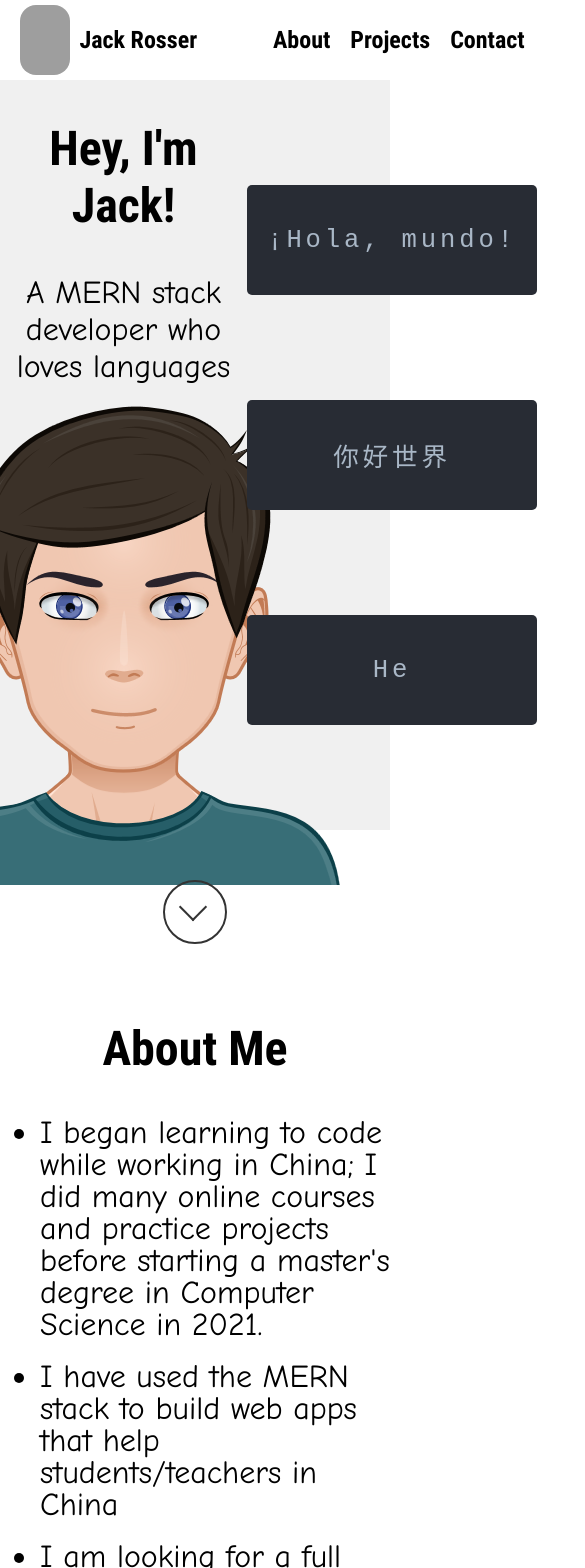
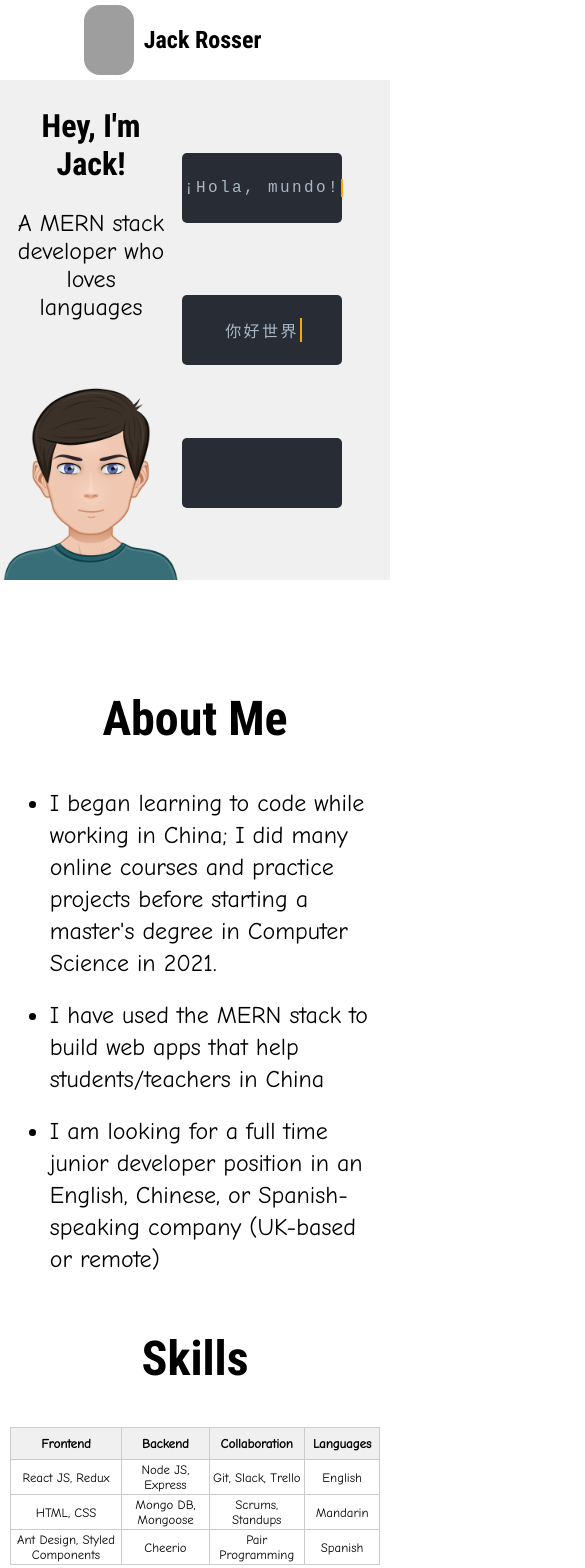
Before and after one commit to Remitito/portfolio, a React (Vite) app: page / in a window 390 px wide. Shown: the top 1568 px of the page, 585 px wide, since content can reach past the window. Built offline with nearby package versions, Linux system fonts and the light colour scheme; grey boxes are pictures that could not be loaded.

Commit message:
Added responsive display for mobile screens

```diff
--- a/index.html
+++ b/index.html
@@ -3,7 +3,7 @@
   <head>
     <meta charset="UTF-8" />
     <link rel="icon" type="image/svg+xml" href="/vite.svg" />
-    <meta name="viewport" content="width=device-width, initial-scale=1.0" />
+    <meta name="viewport" content="initial-scale=1.0, width=device-width" />
     <title>Jack Rosser's Portfolio</title>
   </head>
   <body>
--- a/src/App.css
+++ b/src/App.css
@@ -2,3 +2,26 @@
   .sections {
     margin-top: 60px;
   }
+
+
+.homeSection {
+  height: 800px;
+}
+
+.contactSection {
+  background-color: #f0f0f0;
+  height: 500px;
+}
+
+@media only screen and (max-width: 767px) {
+  .homeSection {
+    height: 570px;
+    padding: 0;
+    width: 100vw;
+  }
+
+  .contactSection {
+    background-color: #f0f0f0;
+    height: 700px;
+  }
+}
--- a/src/App.jsx
+++ b/src/App.jsx
@@ -12,7 +12,7 @@ const App = () => {
     <div>
       <Navbar/>
       <div className="sections">
-      <Element style={{height: "800px"}} name="home">
+      <Element className='homeSection' name="home">
           <Home />
       </Element>
         <Element  name="about">
@@ -21,7 +21,7 @@ const App = () => {
         <Element  name="projects">
           <Projects />
         </Element>
-        <Element style={{backgroundColor: "#f0f0f0", height: "500px"}} name="contact">
+        <Element className='contactSection' name="contact">
           <Contact />
         </Element>
       </div>
--- a/src/assets/About.css
+++ b/src/assets/About.css
@@ -125,3 +125,61 @@ table {
       width: 100%;
     }
   }
+
+  @media only screen and (max-width: 767px) {
+    .scrollCont {
+      display: none;
+    }
+
+    .aboutHeading {
+        font-family: "Roboto";
+        font-size: 3rem;
+        text-align: center;
+    }
+
+    .aboutMain {
+      flex-direction: column;
+      margin-top: 0px;
+    }
+
+    .leftAboutSection, .rightAboutSection {
+      margin: auto;
+      width: 95%;
+    }
+
+    .aboutList li {
+      font-family: Comic;
+      font-size: 1.5rem;
+      line-height: 2rem;
+      margin-top: 20px;
+    }
+
+
+
+    table {
+      font-family: Comic;
+      font-size: 0.8rem;
+        border-collapse: collapse;
+      }
+
+      th {
+        background-color: #f0f0f0;
+        border: 1px solid #ccc;
+        padding: 8px;
+        text-align: center;
+      }
+
+      td {
+        border: 1px solid #ccc;
+        padding: 2px;
+        text-align: center;
+      }
+
+      tr:hover {
+        background-color: #f0f0f0;
+      }
+
+      .basicCol {
+        display: none;
+      }
+  }
--- a/src/assets/Contact.css
+++ b/src/assets/Contact.css
@@ -13,6 +13,8 @@
 .contactHeader {
     font-family: Roboto;
     font-size: 3rem;
+    margin-top: 20px;
+    margin-bottom: 20px;
 }
 .contactLeft {
     display: flex;
@@ -101,3 +103,25 @@
 .downloadText {
     font-size: 2.5rem;
 }
+
+@media only screen and (max-width: 767px) {
+    .contactMain {
+        flex-direction: column;
+        margin-top: 150px;
+        align-items: center;
+    }
+    .contactHeader {
+        margin-top: 20px;
+        margin-bottom: 10px;
+        width: 100%;
+    }
+    .contactLeft, .contactRight {
+        align-items: center;
+        justify-content: center;
+        text-align: center;
+        width: 100%;
+    }
+    .contactItemInfo, .contactItemLink {
+        font-size: 1.5rem;
+    }
+}
--- a/src/assets/Home.css
+++ b/src/assets/Home.css
@@ -2,29 +2,7 @@
     font-family: 'Comic';
     src: url('../assets/fonts/ComicNeue-Regular.ttf');
 }
-@font-face {
-    font-family: 'Matador';
-    src: url('../assets/fonts/Matador-YzDj.ttf');
-}
 
-@font-face {
-    font-family: 'SnickerSnack';
-    src: url('../assets/fonts/SnickerSnack-BgDV.ttf');
-}
-
-@font-face {
-    font-family: 'SonOfTime';
-    src: url('../assets/fonts/Sonoftime-KwYA.ttf');
-}
-
-@font-face {
-    font-family: 'SmileySans';
-    src: url("../assets//fonts/SmileySans-Oblique.ttf");
-}
-@font-face {
-    font-family: 'Chopic';
-    src: url('../assets/fonts/Chopic3DFreeVersionRegular-MVqvv.ttf');
-}
 
 @font-face {
     font-family: 'Roboto';
@@ -46,7 +24,7 @@
     flex-direction: column;
     justify-content: space-between;
     text-align: center;
-    width: 60%;
+    width: auto;
 }
 
 .homeRight {
@@ -54,7 +32,7 @@
     display: flex;
     flex-direction: column;
     justify-content: space-evenly;
-    width: 35%;
+    width: auto;
 }
 
 .homeMain {
@@ -63,7 +41,6 @@
     justify-content: space-evenly;
     background-color: #f0f0f0;
     height: 750px;
-    width: 100%;
 }
 
 
@@ -130,7 +107,6 @@
 }
 
 
-/* Cursor blinking effect */
 @keyframes blink-caret {
     from, to { border-color: transparent; }
     50% { border-color: orange; }
@@ -159,9 +135,51 @@
     }
 
 
-/* @media screen and (min-width: 1200px) {
-    .homeLeft, .homeRight {
+@media only screen and (max-width: 767px) {
+    .hey {
+        font-family: Roboto;
+        font-size: 2rem;
+    }
+    .homeAbout {
+        font-family: Comic;
+        font-size: 1.5rem;
+    }
+
+    .homeLeft {
+        text-align: center;
+        width: 40%;
+    }
+
+    .homeRight {
+        display: flex;
+        flex-direction: column;
         width: 50%;
     }
 
-} */
+    .homeMain {
+        display: flex;
+        flex-direction: row;
+        background-color: #f0f0f0;
+        height: 500px;
+        width: 100vw;
+    }
+
+    .avatar {
+        height: 40%;
+    }
+
+    .bubble {
+        display: flex;
+        justify-content: center;
+        align-items: center;
+        width: 150px;
+        height: 60px;
+        border-radius: 20px;
+        }
+
+
+  .bubble.bottom-right, .bubble.top-left, .bubble.top-right, .bubble.bottom-left {
+      font-size: 1rem;
+
+  }
+}
--- a/src/assets/Navbar.css
+++ b/src/assets/Navbar.css
@@ -70,3 +70,17 @@
     justify-content: space-evenly;
     width: 30%;
 }
+
+@media only screen and (max-width: 767px) {
+  .nav {
+    justify-content: space-evenly;
+  }
+
+.navLinks {
+    visibility: hidden;
+  }
+
+.rightSection {
+    width: 0%;
+}
+}
--- a/src/assets/Projects.css
+++ b/src/assets/Projects.css
@@ -274,3 +274,86 @@
             width: 100%;
         }
     }
+
+    @media only screen and (max-width: 767px) {
+        .projectOneInfo, .projectTwoInfo, .projectThreeInfo, .projectFourInfo {
+            font-size: 1rem;
+            animation: none;
+            width: 50%;
+        }
+        .projectsMain {
+            margin: auto;
+        }
+        .projectStack {
+            font-size: 1.2rem;
+        }
+        .projectOneLink {
+            font-size: 20px;
+            width: 50%;
+        }
+        .projectOneLabel {
+            font-size: 20px;
+        }
+        .previewScreenOne {
+            background-size: cover;
+            animation: scrollBackgroundOne 5s infinite alternate;
+        }
+
+        @keyframes scrollBackgroundOne {
+            0% {
+                background-position: 15%;
+            }
+            100% {
+                background-position: 85%;
+            }
+        }
+        .inAndItive {
+            font-size: 1rem;
+        }
+        .inquizitiveTitle:hover .inAndItive {
+            font-size: 1.7rem;
+        }
+        .inquizitiveTitle:hover .quizWord {
+            font-size: 1rem;
+        }
+        .quizWord {
+            font-size: 1.7rem;
+        }
+        .previewScreenTwo {
+            background-size: cover;
+            animation: scrollBackgroundTwo 5s infinite alternate;
+        }
+        @keyframes scrollBackgroundTwo {
+            0% {
+                background-position: 0%;
+            }
+            100% {
+                background-position: 100%;
+            }
+        }
+        .projectHeaderThree {
+            font-size: 1rem;
+        }
+        .projectHeaderThreeCont {
+
+        }
+        .previewScreenThree {
+            background-size: auto 140%;
+            animation: scrollBackgroundThree 5s infinite alternate;
+        }
+        @keyframes scrollBackgroundThree {
+            0% {
+                background-position: 30%;
+            }
+            100% {
+                background-position: 70%;
+            }
+        }
+        .projectFourInfo {
+            font-size: 0.8rem;
+        }
+        .previewScreenFour {
+            background-size: cover;
+        }
+
+    }
--- a/src/components/About.jsx
+++ b/src/components/About.jsx
@@ -24,7 +24,7 @@ const About = () => {
                         <tr>
                         <th>Frontend</th>
                         <th>Backend</th>
-                        <th>Basic Level</th>
+                        <th className='basicCol'>Basic Level</th>
                         <th>Collaboration</th>
                         <th>Languages</th>
                         </tr>
@@ -33,21 +33,21 @@ const About = () => {
                         <tr>
                         <td>React JS, Redux</td>
                         <td>Node JS, Express</td>
-                        <td>Python</td>
+                        <td className='basicCol'>Python</td>
                         <td>Git, Slack, Trello</td>
                         <td>English</td>
                         </tr>
                         <tr>
                         <td>HTML, CSS</td>
                         <td>Mongo DB, Mongoose</td>
-                        <td>Java</td>
+                        <td className='basicCol'>Java</td>
                         <td>Scrums, Standups</td>
                         <td>Mandarin</td>
                         </tr>
                         <tr>
                         <td>Ant Design, Styled Components</td>
                         <td>Cheerio</td>
-                        <td>Haskell</td>
+                        <td className='basicCol'>Haskell</td>
                         <td>Pair Programming</td>
                         <td>Spanish</td>
                         </tr>
--- a/src/components/Contact.jsx
+++ b/src/components/Contact.jsx
@@ -9,7 +9,7 @@ const Contact = () => {
         <>
             <div className='contactMain'>
                 <div className='contactLeft'>
-                    <h2 className='contactHeader'>Contact</h2>
+                    <div className='contactHeader'>Contact</div>
                     <div className='contactMethodsCont'>
                         <div className='contactItemLogoCont'>
                             <BsFillTelephoneFill className='contactItemLogo'/>
--- a/src/index.css
+++ b/src/index.css
@@ -1,4 +1,11 @@
 html,body{
-    margin:0;
     padding:0;
+    margin: 0;
  }
+
+ @media only screen and (max-width: 767px) {
+    body{
+        width:100vw;
+        padding:0;
+      }
+  }
```
